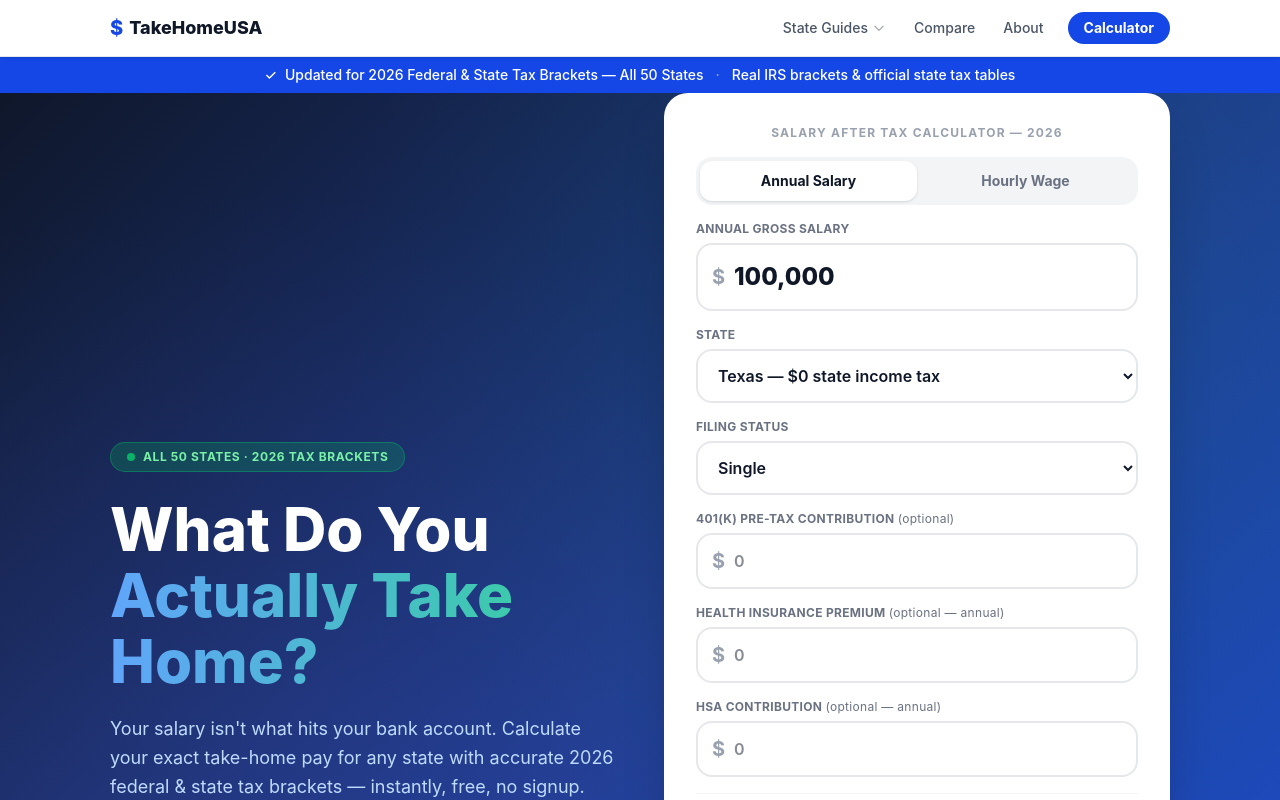
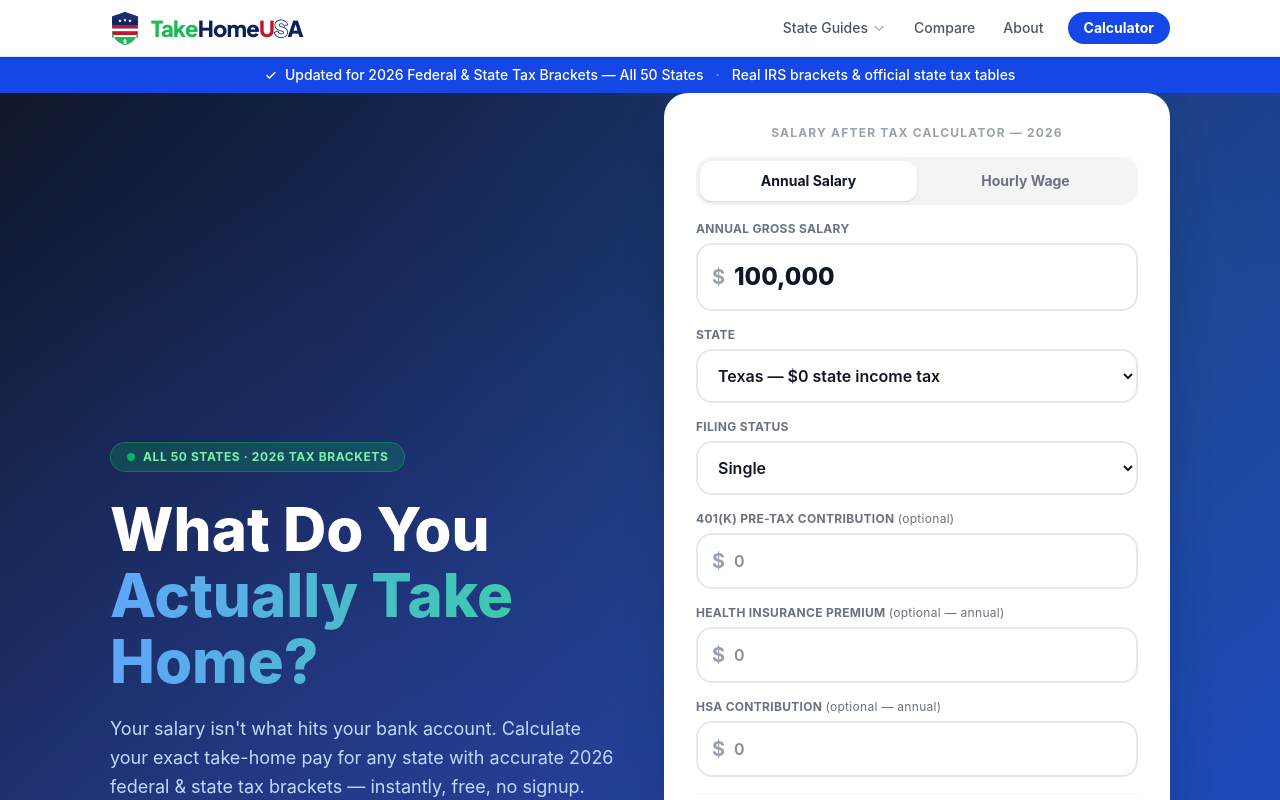
Before and after one commit to brett-the-jet21/TakeHomeUSA, a Next.js app: page / in a window 1280 px wide. Shown: the top 800 px of the page. Built offline with nearby package versions, Linux system fonts and the light colour scheme.

Commit message:
feat: integrate new TakeHomeUSA logo system site-wide

```diff
--- /dev/null
+++ b/app/components/Logo.tsx
@@ -0,0 +1,118 @@
+interface LogoProps {
+  variant?: 'light' | 'dark'
+  size?: 'sm' | 'md' | 'lg'
+  showWordmark?: boolean
+}
+
+const SIZES = {
+  sm: { shield: { w: 22, h: 26 }, font: '16px', gap: '8px' },
+  md: { shield: { w: 30, h: 36 }, font: '22px', gap: '11px' },
+  lg: { shield: { w: 44, h: 52 }, font: '32px', gap: '14px' },
+}
+
+export default function Logo({ variant = 'light', size = 'md', showWordmark = true }: LogoProps) {
+  const s = SIZES[size]
+  const isDark = variant === 'dark'
+
+  return (
+    <div style={{ display: 'flex', alignItems: 'center', gap: s.gap, userSelect: 'none' }}>
+
+      {/* SHIELD */}
+      <svg
+        width={s.shield.w}
+        height={s.shield.h}
+        viewBox="0 0 60 72"
+        fill="none"
+        xmlns="http://www.w3.org/2000/svg"
+        style={{ flexShrink: 0 }}
+      >
+        {/* Drop shadow */}
+        <path
+          d="M30 4 L56 13 L56 38 C56 55 44 66 30 70 C16 66 4 55 4 38 L4 13 Z"
+          fill={isDark ? 'rgba(255,255,255,0.07)' : 'rgba(0,0,0,0.13)'}
+          transform="translate(1,2)"
+        />
+        {/* Shield body */}
+        <path
+          d="M30 4 L56 13 L56 38 C56 55 44 66 30 70 C16 66 4 55 4 38 L4 13 Z"
+          fill={isDark ? 'rgba(255,255,255,0.11)' : '#0B1F5B'}
+        />
+        {/* Stars canton */}
+        <path
+          d="M30 4 L56 13 L56 30 L4 30 L4 13 Z"
+          fill={isDark ? 'rgba(255,255,255,0.09)' : '#0D2266'}
+        />
+        <line x1="4" y1="30" x2="56" y2="30" stroke="rgba(255,255,255,0.14)" strokeWidth="0.5" />
+
+        {/* 3 stars in arc — LEFT */}
+        <polygon fill="white" points="20,18.0 20.99,20.63 23.80,20.76 21.62,22.25 22.35,25.24 20,23.60 17.65,25.24 18.38,22.25 16.20,20.76 19.01,20.63" />
+        {/* CENTER (arc peak — 1.5px higher) */}
+        <polygon fill="white" points="30,16.5 30.99,19.13 33.80,19.26 31.62,20.75 32.35,23.74 30,22.10 27.65,23.74 28.38,20.75 26.20,19.26 29.01,19.13" />
+        {/* RIGHT */}
+        <polygon fill="white" points="40,18.0 40.99,20.63 43.80,20.76 41.62,22.25 42.35,25.24 40,23.60 37.65,25.24 38.38,22.25 36.20,20.76 39.01,20.63" />
+
+        {/* Red stripe */}
+        <rect x="4" y="30" width="52" height="7"  fill="#C0182A" />
+        {/* White stripe */}
+        <rect x="4" y="37" width="52" height="6"  fill="#FFFFFF" />
+        {/* Red stripe */}
+        <rect x="4" y="43" width="52" height="7"  fill="#C0182A" />
+        {/* White stripe */}
+        <rect x="4" y="50" width="52" height="5"  fill="#FFFFFF" />
+
+        {/* Green base */}
+        <path
+          d="M4 55 L56 55 L56 38 C56 55 44 66 30 70 C16 66 4 55 4 38 Z"
+          fill="#1DB954"
+        />
+        {/* Dollar sign */}
+        <text
+          x="30" y="65"
+          textAnchor="middle"
+          dominantBaseline="middle"
+          fontSize="12"
+          fill="white"
+          fontFamily="'Plus Jakarta Sans', sans-serif"
+          fontWeight="900"
+        >$</text>
+
+        {/* Shield border */}
+        <path
+          d="M30 4 L56 13 L56 38 C56 55 44 66 30 70 C16 66 4 55 4 38 L4 13 Z"
+          stroke="rgba(255,255,255,0.17)"
+          strokeWidth="1.2"
+          fill="none"
+        />
+        {/* Top sheen */}
+        <path
+          d="M30 4 L56 13 L56 22 C44 20 30 18 16 20 L4 16 L4 13 Z"
+          fill="rgba(255,255,255,0.06)"
+        />
+      </svg>
+
+      {/* WORDMARK */}
+      {showWordmark && (
+        <span style={{
+          fontFamily: "var(--font-plus-jakarta), 'Plus Jakarta Sans', sans-serif",
+          fontWeight: 800,
+          lineHeight: 1,
+          letterSpacing: '-0.035em',
+          fontSize: s.font,
+          display: 'flex',
+          alignItems: 'baseline',
+        }}>
+          <span style={{ color: '#1DB954' }}>Take</span>
+          <span style={{ color: isDark ? 'rgba(255,255,255,0.93)' : '#0B1F5B' }}>Home</span>
+          <span style={{ color: '#C0182A' }}>U</span>
+          <span style={{
+            color: '#FFFFFF',
+            WebkitTextStroke: isDark ? '0px' : '1.5px #0B1F5B',
+            paintOrder: 'stroke fill',
+          }}>S</span>
+          <span style={{ color: isDark ? '#6ba3ff' : '#0B1F5B' }}>A</span>
+        </span>
+      )}
+
+    </div>
+  )
+}
--- a/app/layout.tsx
+++ b/app/layout.tsx
@@ -1,9 +1,18 @@
 import type { Metadata } from "next";
 import Script from "next/script";
 import Link from "next/link";
+import { Plus_Jakarta_Sans } from "next/font/google";
 import "./globals.css";
 import { TAX_YEAR } from "@/lib/tax";
 import MobileNav from "./components/MobileNav";
+import Logo from "./components/Logo";
+
+const plusJakarta = Plus_Jakarta_Sans({
+  subsets: ["latin"],
+  weight: ["700", "800"],
+  variable: "--font-plus-jakarta",
+  display: "swap",
+});
 
 export const metadata: Metadata = {
   title: {
@@ -68,7 +77,7 @@ const POPULAR_TAXED_NAV = [
 
 export default function RootLayout({ children }: { children: React.ReactNode }) {
   return (
-    <html lang="en">
+    <html lang="en" className={plusJakarta.variable}>
       <head />
       <body className="flex flex-col min-h-screen bg-white">
         <script
@@ -101,12 +110,8 @@ export default function RootLayout({ children }: { children: React.ReactNode })
           <div className="container-page flex items-center justify-between h-14">
 
             {/* Logo */}
-            <Link
-              href="/"
-              className="flex items-center gap-1.5 font-extrabold text-gray-900 text-lg hover:text-blue-700 transition-colors"
-            >
-              <span className="text-blue-700 text-xl">$</span>
-              <span>TakeHomeUSA</span>
+            <Link href="/" aria-label="TakeHomeUSA — Home">
+              <Logo variant="light" size="md" />
             </Link>
 
             {/* Nav */}
@@ -202,9 +207,8 @@ export default function RootLayout({ children }: { children: React.ReactNode })
 
             {/* Brand */}
             <div className="sm:col-span-2 lg:col-span-1">
-              <Link href="/" className="flex items-center gap-1.5 text-white font-extrabold text-lg mb-3 hover:text-blue-400 transition-colors">
-                <span className="text-blue-400 text-xl">$</span>
-                <span>TakeHomeUSA</span>
+              <Link href="/" className="inline-block mb-3" aria-label="TakeHomeUSA — Home">
+                <Logo variant="dark" size="md" />
               </Link>
               <p className="text-sm leading-relaxed mb-4">
                 Free, accurate salary after-tax calculators for all 50 US states.
```
